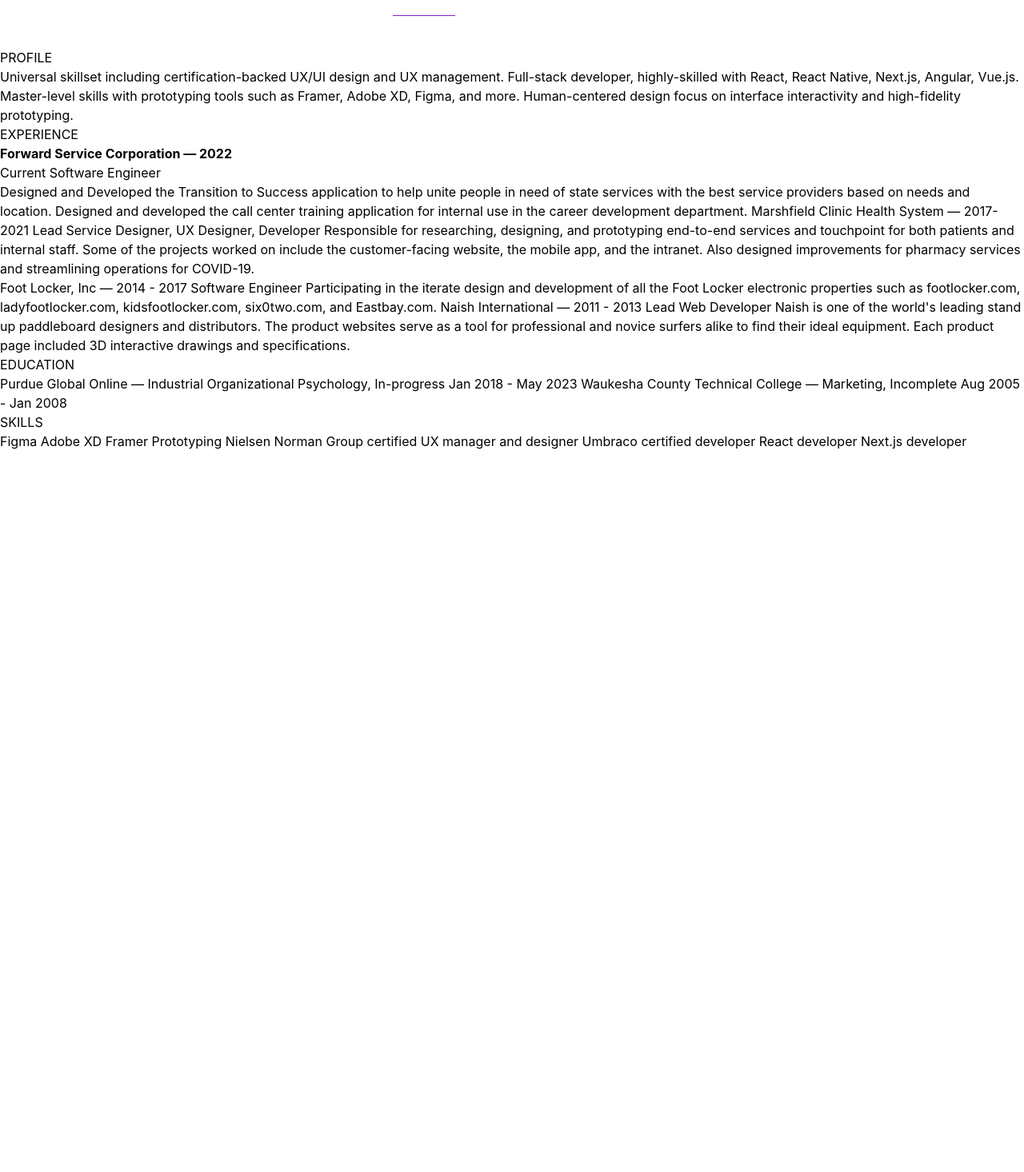
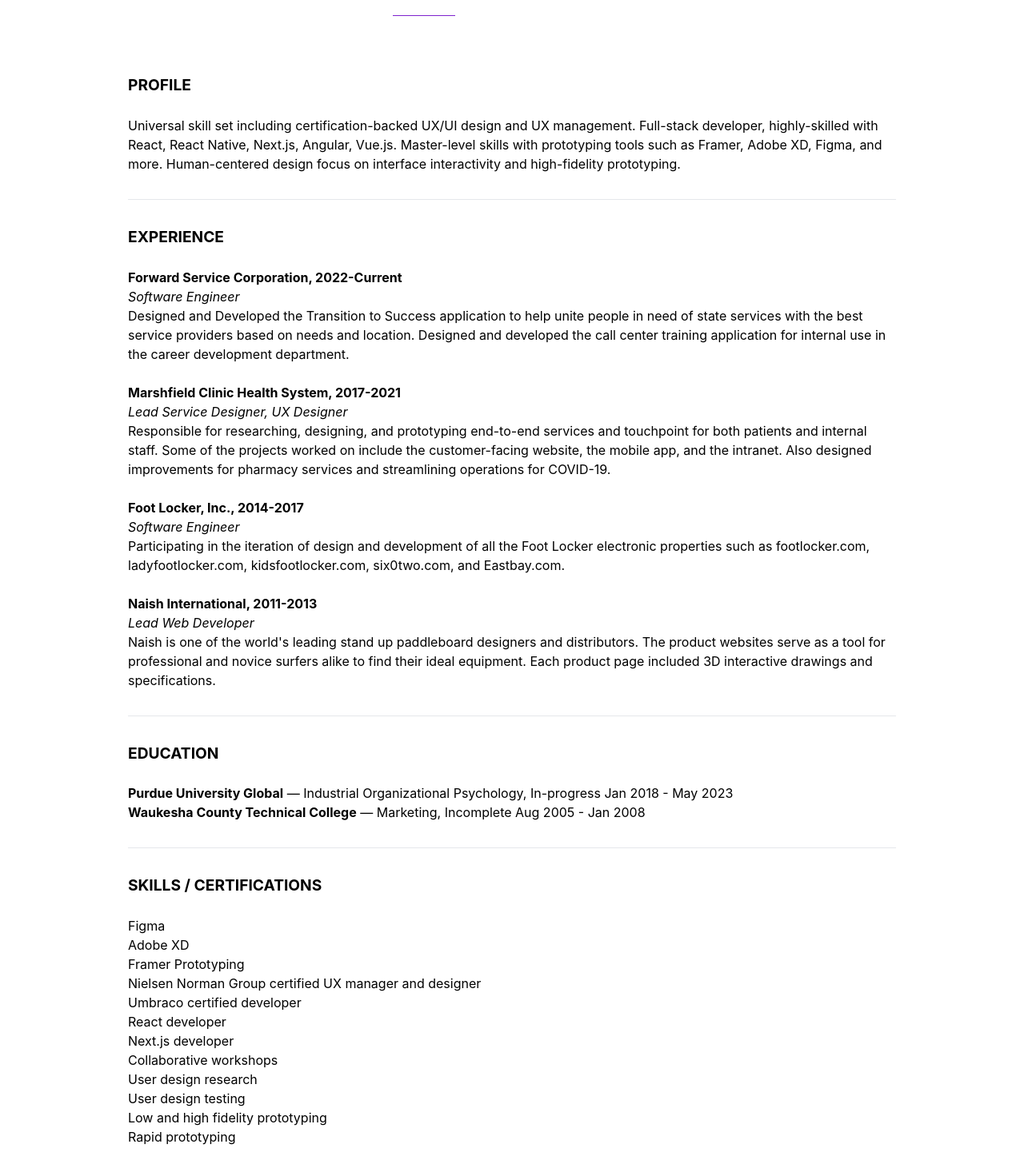
Before and after one commit to UXMcCauley/portfolio, a Next.js app: page / in a window 1280 px wide. Shown: the part 101-1567 px from the top of the page at 80% size. Before the commit the page ends 800 px from the top, so only its background shows below. Built offline with nearby package versions, Linux system fonts and the light colour scheme.

Commit message:
styled profile page

```diff
--- /dev/null
+++ b/components/JobHistory.js
@@ -0,0 +1,15 @@
+import React from 'react';
+
+function JobHistory({from, to, company, role, children}) {
+    return (
+        <div className={"mt-6"}>
+            <div className={"font-bold"}>{company}, {from}-{to}</div>
+            <div className={"italic"}>{role}</div>
+            <div className={""}>
+                {children}
+            </div>
+        </div>
+    );
+}
+
+export default JobHistory;
--- a/pages/index.js
+++ b/pages/index.js
@@ -1,61 +1,88 @@
 import Head from 'next/head'
 import styles from '../styles/Home.module.scss'
 import Layout from "../components/Layout";
+import JobHistory from "../components/JobHistory";
 
 export default function Home() {
     return (
-        <div className={styles.container}>
+        <div className={""}>
             <Head>
                 <title>Create Next App</title>
                 <meta name="description" content="Generated by create next app"/>
                 <link rel="icon" href="/favicon.ico"/>
             </Head>
             <Layout>
-                <div className={"max-w-screen-xl mt-10 mx-auto"}>
-                    <h2>PROFILE</h2>
-                    Universal skillset including certification-backed UX/UI design and UX management. Full-stack
-                    developer,
-                    highly-skilled with React, React Native, Next.js, Angular, Vue.js. Master-level skills with
-                    prototyping
-                    tools such as Framer, Adobe XD, Figma, and more. Human-centered design focus on interface
-                    interactivity
-                    and high-fidelity prototyping.
+                <div className={"max-w-screen-lg mt-10 mx-auto p-8"}>
+                    <h2 className={"mb-6"}>PROFILE</h2>
+                    Universal skill set including certification-backed UX/UI design and UX management. Full-stack
+                    developer, highly-skilled with React, React Native, Next.js, Angular, Vue.js. Master-level skills
+                    with prototyping tools such as Framer, Adobe XD, Figma, and more. Human-centered design focus on
+                    interface interactivity and high-fidelity prototyping.
+                    <hr className={"my-8"}/>
+                    <h2 >EXPERIENCE</h2>
+                    <JobHistory from={"2022"} to={"Current"} role={"Software Engineer"}
+                                company={"Forward Service Corporation"}>
+                        Designed and Developed the Transition to Success application to help unite people in need of
+                        state services with the best service providers based on needs and location. Designed and
+                        developed the
+                        call center training application for internal use in the career development department.
+                    </JobHistory>
 
-                    <h2>EXPERIENCE</h2>
-                    <p><strong>Forward Service Corporation — 2022 </strong></p>
-                    <p>Current Software Engineer</p>
-                    <p>Designed and Developed the Transition to Success application to help unite people in need of
-                        state
-                        services with the best service providers based on needs and location. Designed and developed the
-                        call center training application for internal use in the career development department.
-                        Marshfield Clinic Health System — 2017-2021 Lead Service Designer, UX Designer, Developer
+                    <JobHistory from={"2017"} to={"2021"} role={"Lead Service Designer, UX Designer"}
+                                company={"Marshfield Clinic Health System"}>
                         Responsible for researching, designing, and prototyping end-to-end services
                         and touchpoint for both patients and internal staff. Some of the projects worked on include the
                         customer-facing website, the mobile app, and the intranet. Also designed improvements for
-                        pharmacy
-                        services and streamlining operations for COVID-19.</p>
-                    Foot Locker, Inc — 2014 - 2017 Software Engineer
-                    Participating in the iterate design and development of all the Foot Locker
-                    electronic properties such as footlocker.com, ladyfootlocker.com, kidsfootlocker.com, six0two.com,
-                    and
-                    Eastbay.com.
-                    Naish International — 2011 - 2013 Lead Web Developer
-                    Naish is one of the world&apos;s leading stand up paddleboard designers and
-                    distributors. The product websites serve as a tool for professional and novice surfers alike to find
-                    their ideal equipment. Each product page included 3D interactive drawings and specifications.
+                        pharmacy services and streamlining operations for COVID-19.
+                    </JobHistory>
 
-                    <h2>EDUCATION</h2>
-                    Purdue Global Online — Industrial Organizational Psychology, In-progress Jan 2018 - May 2023
-                    Waukesha County Technical College — Marketing, Incomplete Aug 2005 - Jan 2008
+                    <JobHistory from={"2014"} to={"2017"} role={"Software Engineer"}
+                                company={"Foot Locker, Inc."}>
+                        Participating in the iteration of design and development of all the Foot Locker
+                        electronic properties such as footlocker.com, ladyfootlocker.com, kidsfootlocker.com,
+                        six0two.com,
+                        and Eastbay.com.
+                    </JobHistory>
 
-                    <h2>SKILLS</h2>
-                    Figma
-                    Adobe XD
-                    Framer Prototyping
-                    Nielsen Norman Group certified UX manager and designer
-                    Umbraco certified developer
-                    React developer
-                    Next.js developer
+                    <JobHistory from={"2011"} to={"2013"} role={"Lead Web Developer"}
+                                company={"Naish International"}>
+                        Naish is one of the world&apos;s leading stand up paddleboard designers and
+                        distributors. The product websites serve as a tool for professional and novice surfers alike to
+                        find
+                        their ideal equipment. Each product page included 3D interactive drawings and
+                        specifications.
+                    </JobHistory>
+
+                    <hr className={"my-8"}/>
+                    <h2 className={"mb-6"}>EDUCATION</h2>
+                    <p><strong>Purdue University Global</strong> — Industrial Organizational Psychology, In-progress Jan
+                        2018 - May
+                        2023</p>
+                    <p><strong>Waukesha County Technical College</strong> — Marketing, Incomplete Aug 2005 - Jan 2008
+                    </p>
+                    <hr className={"my-8"}/>
+                    <h2 className={"mb-6"}>SKILLS / CERTIFICATIONS</h2>
+                    <ul>
+                        <li>Figma</li>
+                        <li>Adobe XD</li>
+                        <li>Framer Prototyping</li>
+                        <li>Nielsen Norman Group certified UX manager and designer</li>
+                        <li>Umbraco certified developer</li>
+                        <li>React developer</li>
+                        <li>Next.js developer</li>
+                        <li>Collaborative workshops</li>
+                        <li>User design research</li>
+                        <li>User design testing</li>
+                        <li>Low and high fidelity prototyping</li>
+                        <li>Rapid prototyping</li>
+                    </ul>
+
+
+
+
+
+
+
                 </div>
             </Layout>
 
--- a/styles/globals.css
+++ b/styles/globals.css
@@ -18,6 +18,9 @@ a {
 * {
     box-sizing: border-box;
 }
+
 h2 {
     display: block;
+    font-weight: bold;
+    font-size: larger;
 }
```
Lines whose indentation alone changed are shown as unchanged.
